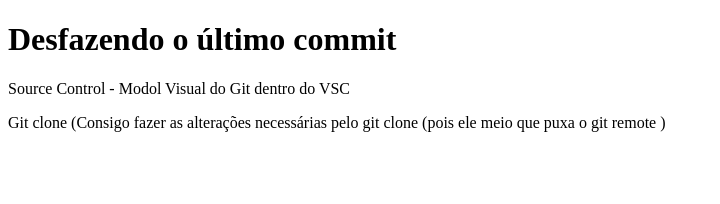
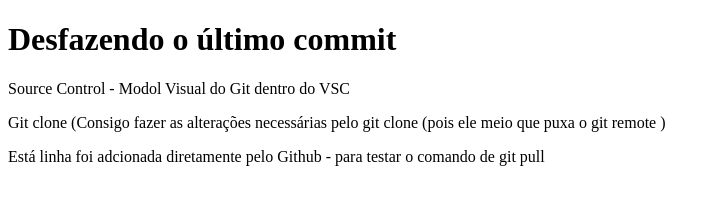
Before and after one commit to jjfaleiro/AulasDeGit, a plain HTML site: page index.html in a window 1280 px wide. Shown: the whole page, without its empty margins (0-720 px from the left). Drawn offline with Linux system fonts and the light colour scheme.

Commit message:
Test git pull

```diff
--- a/index.html
+++ b/index.html
@@ -10,5 +10,6 @@
     <h1>Desfazendo o último commit</h1>
     <p>Source Control - Modol Visual do Git dentro do VSC</p>
     <p>Git clone (Consigo fazer as alterações necessárias pelo git clone (pois ele meio que puxa o git remote )</p>
+    <p>Está linha foi adcionada diretamente pelo Github - para testar o comando de git pull</p>
   </body>
 </html>
```
